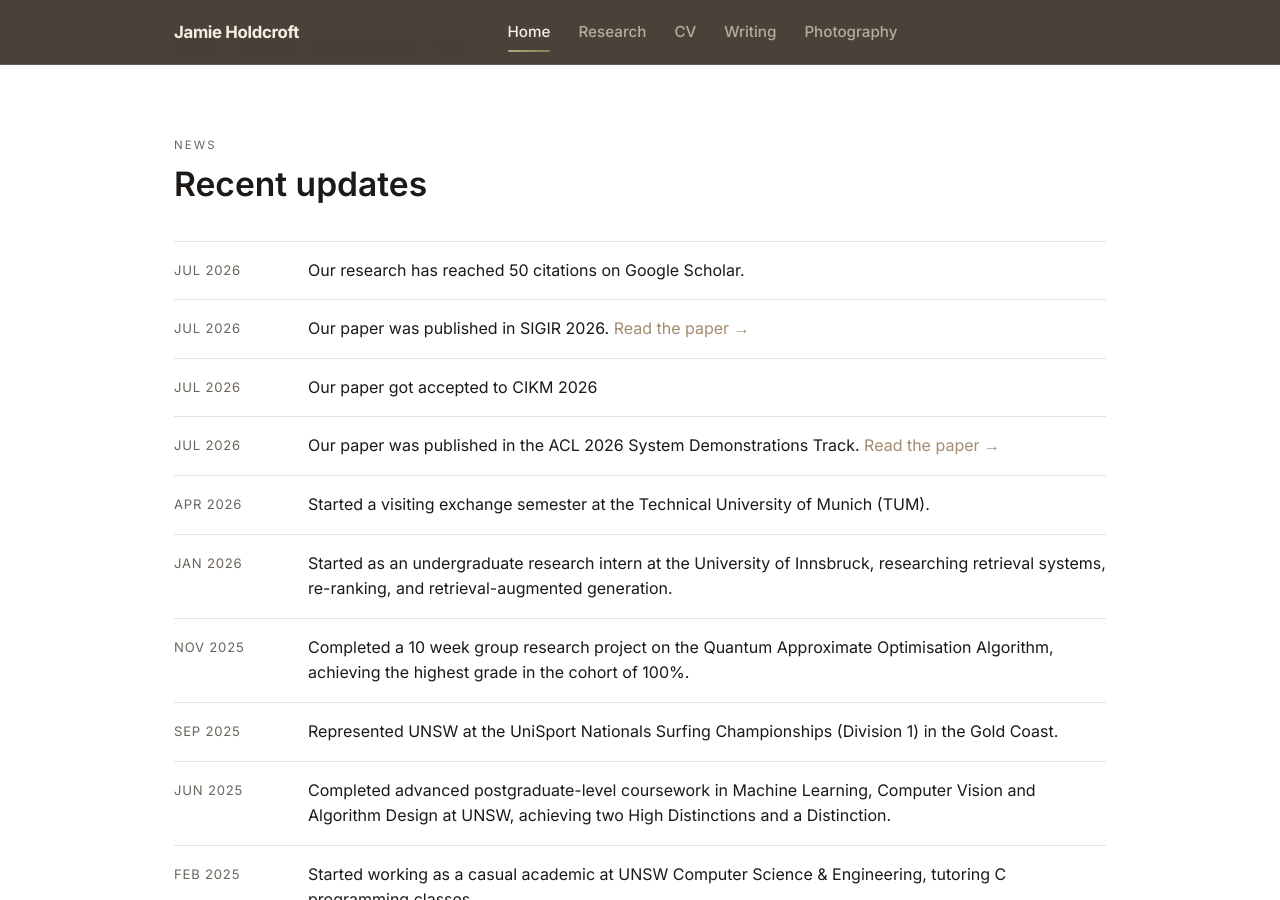
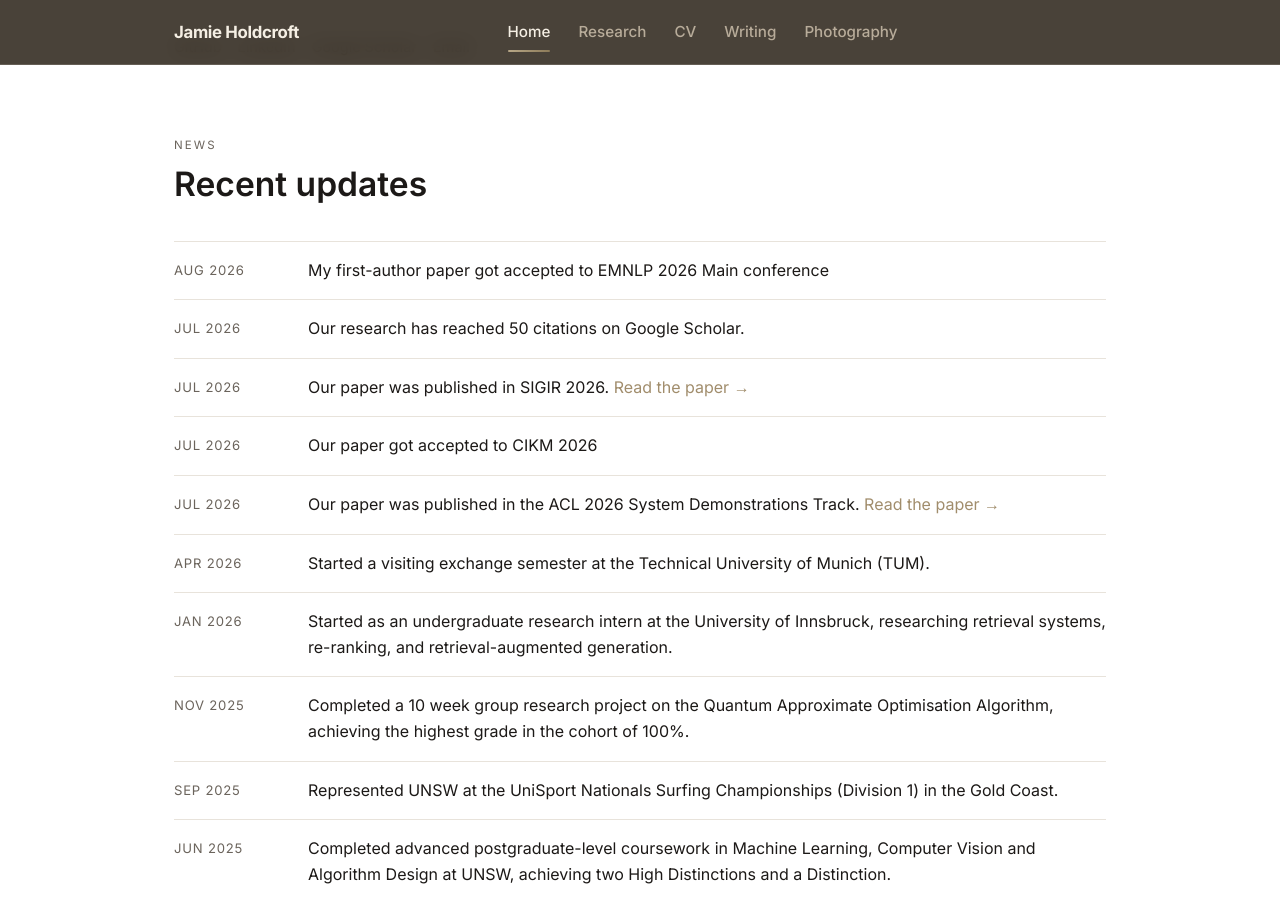
Before and after one commit to JamieHoldcroft/jamieholdcroft.github.io, a Jekyll site: the page built from index.html, in a window 1280 px wide and 900 px high, scrolled down 881 px. Built offline with Jekyll 4.4.1, drawn with Linux system fonts in a browser that asks for light colours.

Commit message:
Update news.yml

```diff
--- a/_data/news.yml
+++ b/_data/news.yml
@@ -1,5 +1,8 @@
 # Add news announcements here — newest can go anywhere, they're sorted by date.
 # Each entry: a date, some text, and an optional link (+ optional link_text).
+- date: 2026-08-21
+  text: "My first-author paper got accepted to EMNLP 2026 Main conference"
+
 - date: 2026-07-08
   text: "Our paper got accepted to CIKM 2026"
 
```
